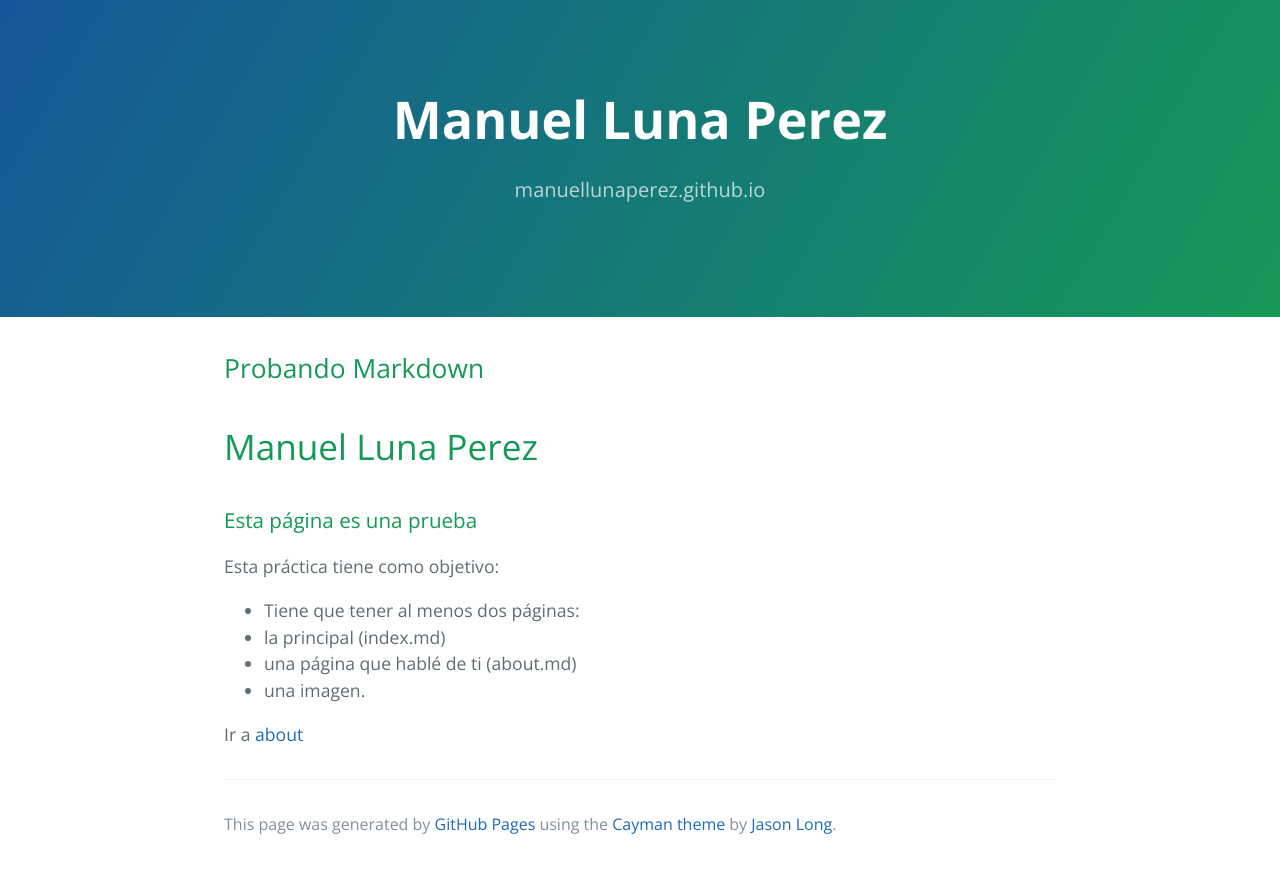
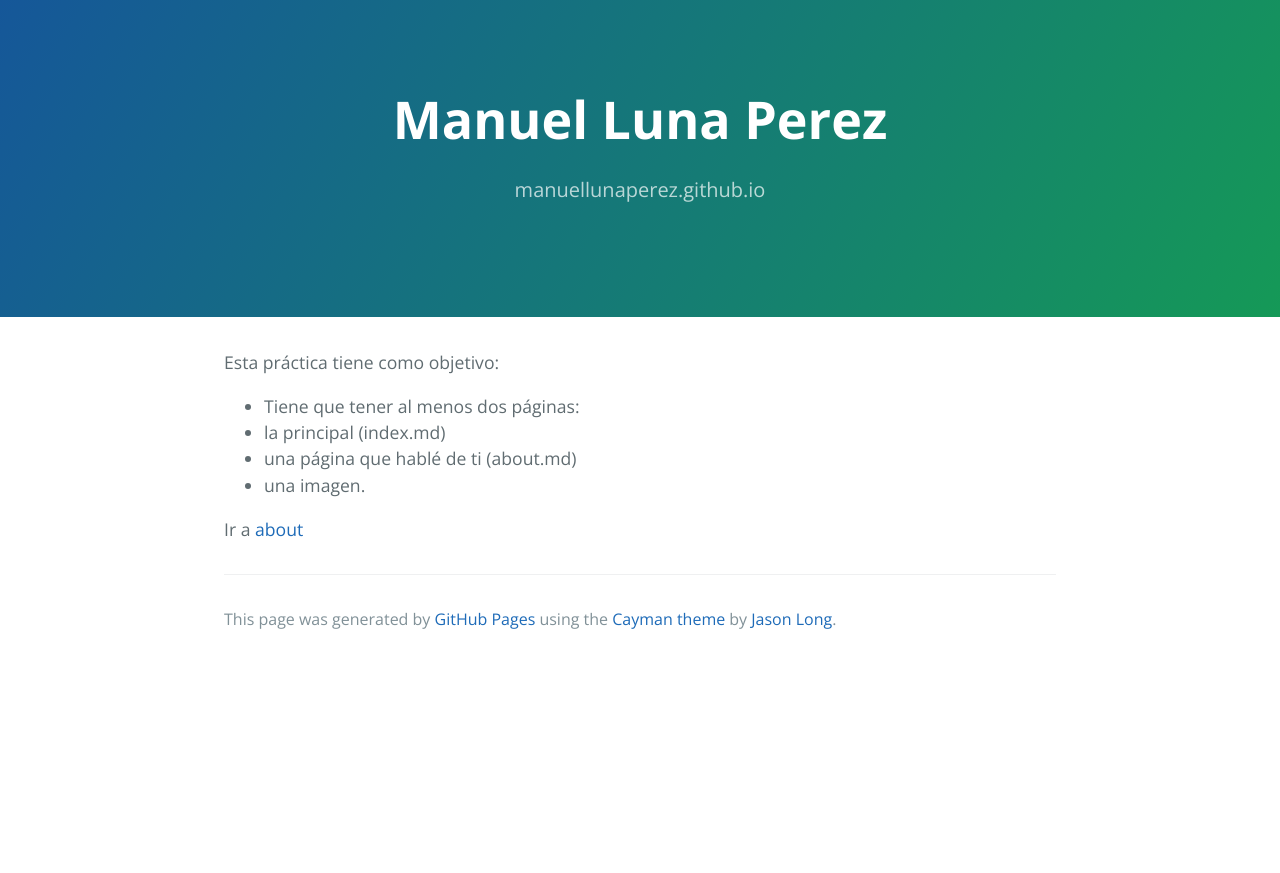
Before and after one commit to ManuelLunaPerez/ManuelLunaPerez.github.io, a Jekyll site: the page built from index.md, in a window 1280 px wide. Shown: the top 873 px of the page. Built offline with Jekyll 4.4.1, drawn with Linux system fonts in a browser that asks for light colours; Markdown is read by kramdown in place of the engine named in the settings.

Commit message:
Actualizando

```diff
--- a/index.md
+++ b/index.md
@@ -4,13 +4,6 @@ layout: index
 title: Manuel Luna Perez
 tagline: manuellunaperez.github.io
 ---
-
-Probando Markdown
----------------
-
-#Manuel Luna Perez
-
-###Esta página es una prueba
 
 Esta práctica tiene como objetivo:
 
```
